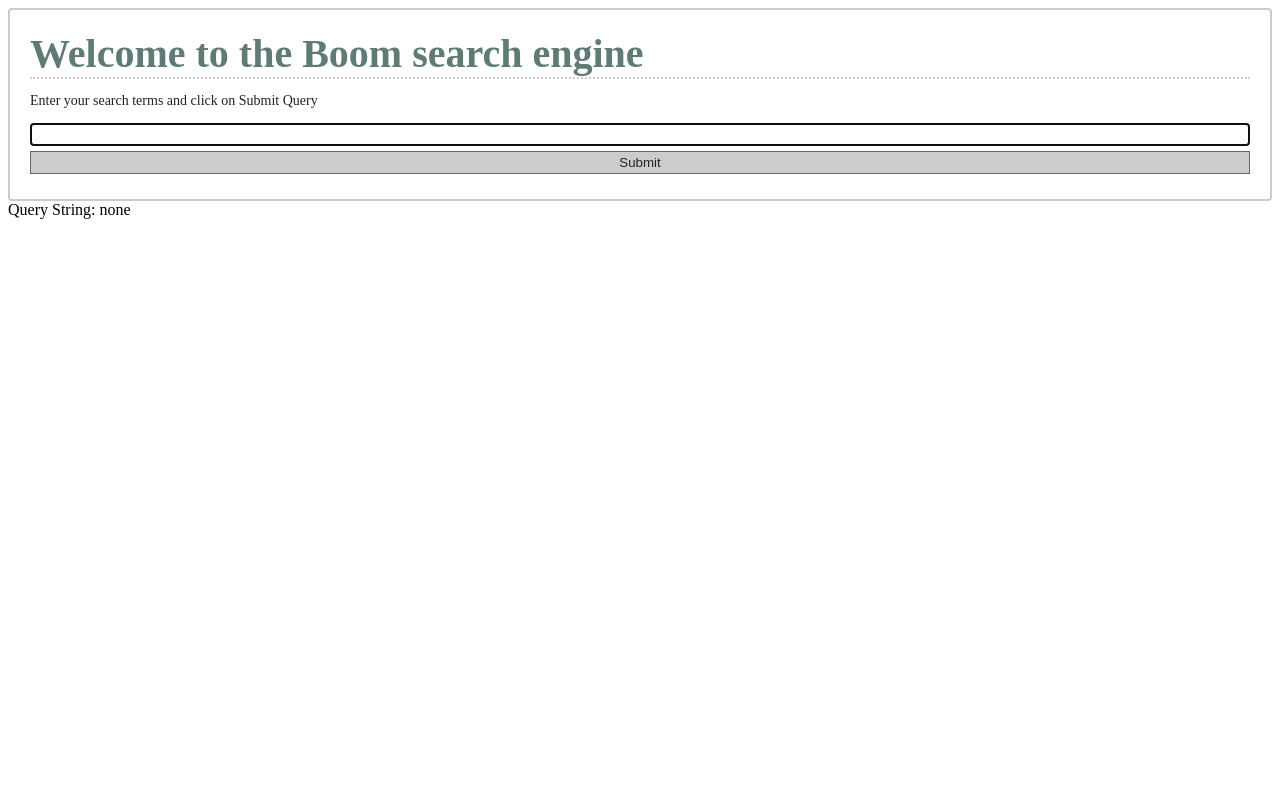
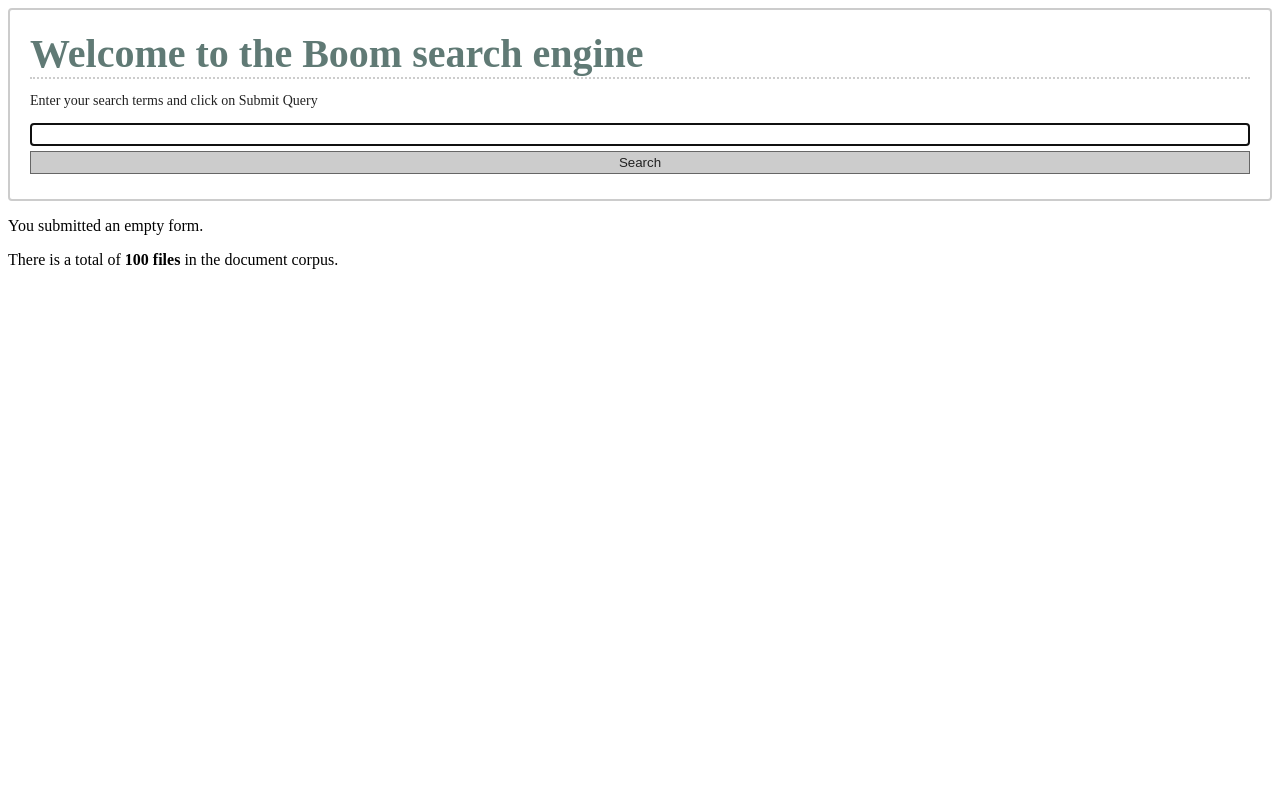
Before and after one commit to invisibleaxm/CSCI6379, a Django app: page / in a window 1280 px wide. Run offline with Django 3.2, Linux system fonts and the light colour scheme.

Commit message:
Added Front End form

```diff
--- a/search_engine/boom/templates/base.html
+++ b/search_engine/boom/templates/base.html
@@ -73,18 +73,26 @@
   </head>
   <body>
 
-    <form id="form" class="form" method="post" enctype="application/x-www-form-urlencoded" accept-charset="UTF-8" action="/boom"/>
+    <form id="form" class="form" method="get" enctype="application/x-www-form-urlencoded" accept-charset="UTF-8" action="/search/"/>
         <h1>Welcome to the Boom search engine</h1>
         <div class="content">
             <div class="intro"><p>Enter your search terms and click on Submit Query</p></div>
             <div id="section0" >
-                <div class="field"><input type="text" id="Query" name="Query" required autofocus></div>
-                <div class="field"><div class="edit-options"><div class="edit"></div><div class="delete"></div></div><input type="submit" id="Boom" name="Boom"></div>
+                <div class="field"><input type="text" id="q" name="q" required autofocus></div>
+                <div class="field">
+                    <input type="submit" value="Search">
+                </div>
             </div>
         </div>
     </form>
     {% block content %}
-    Query String: {{ QueryString }}
+    <p>
+        {{ q }}
+    </p>
+    <p>
+       There is a total of <strong>100 files</strong> in the document corpus.
+
+    </p>
     {% endblock %}
   </body>
 </html>
--- a/search_engine/boom/views.py
+++ b/search_engine/boom/views.py
@@ -2,11 +2,20 @@ from django.shortcuts import render
 from django.http import HttpResponse
 from django.shortcuts import render_to_response
 #some of this was written with the help of this online resource:
-#http://www.bogotobogo.com/python/Django/Python_Django_hello_world_templates.php
+#http://www.djangobook.com/en/2.0/chapter07.html
 
 # Create your views here.
-def home(request):
-    return render_to_response("base.html", { "QueryString" : "none"})
+def search(request):
+    if 'q' in request.GET:
+        message = 'You searched for: %r' % request.GET['q']
+    else:
+        message = 'You submitted an empty form.'
+    return render_to_response("base.html", { "q" : message})
 
-def search(request, query):
-    return render_to_response("base.html", { "QueryString" : query})
+#def search(request, query):
+#  return render_to_response("base.html", { "QueryString" : query})
+
+
+
+def search_form(request):
+    return render(request, 'search_form.html')
--- a/search_engine/search_engine/urls.py
+++ b/search_engine/search_engine/urls.py
@@ -1,13 +1,13 @@
 from django.conf.urls import patterns, include, url
 from django.contrib import admin
-from boom.views import search,home
+from boom import views
 
 urlpatterns = patterns('',
     # Examples:
-    url(r'^$', 'boom.views.home', name='home'),
+    url(r'^$', 'boom.views.search', name='home'),
     # url(r'^blog/', include('blog.urls')),
+    url(r'search/$',views.search),
+    url(r'^admin/', include(admin.site.urls)),
 
-    url(r'^admin/', include(admin.site.urls)),
-    url(r'boom/$',home),
-    url(r'boom/(?P<query>.*)$',search)
+    url(r'boom/(?P<query>.*)$',views.search)
 )
```
Also changed, not shown: search_engine/boom/templates/search_form.html (added, +11 -0 lines), webcrawler.py (+8 -6 lines), search_engine/db.sqlite3 (added), 2 other files.
